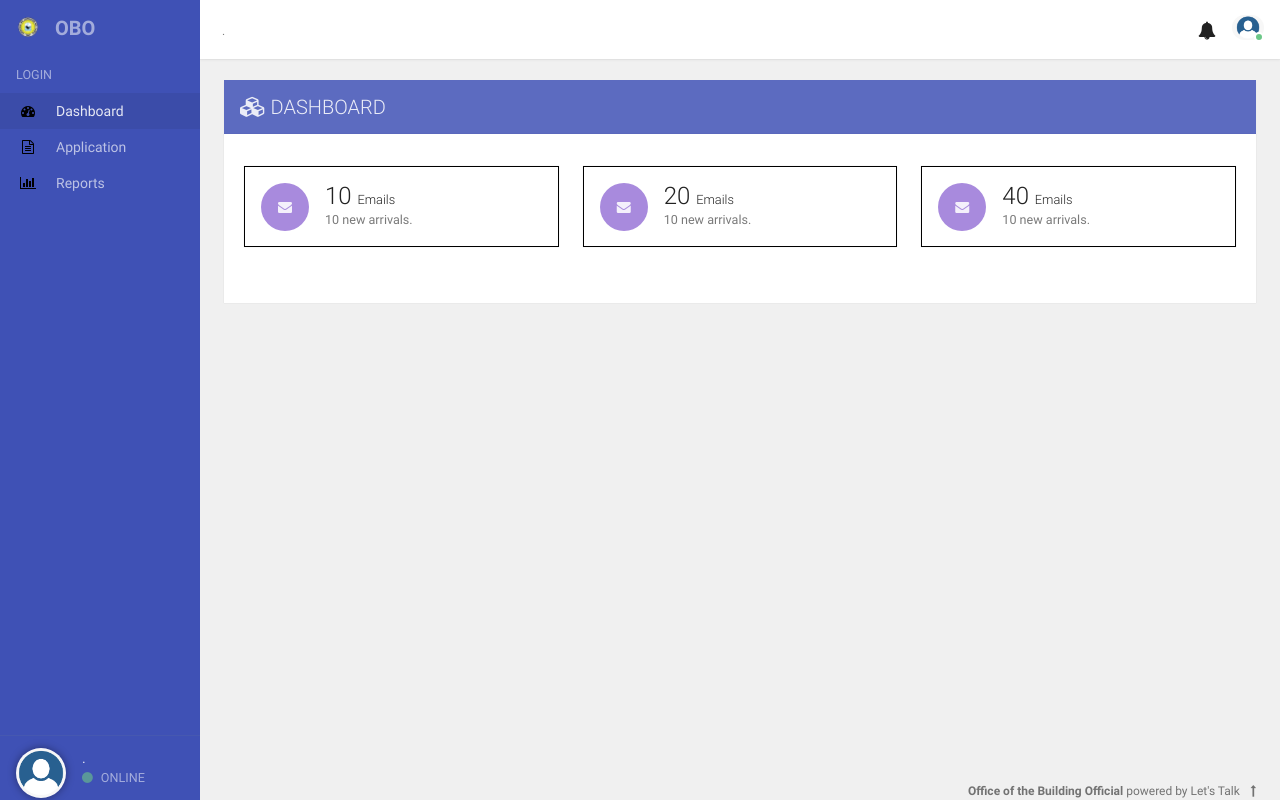
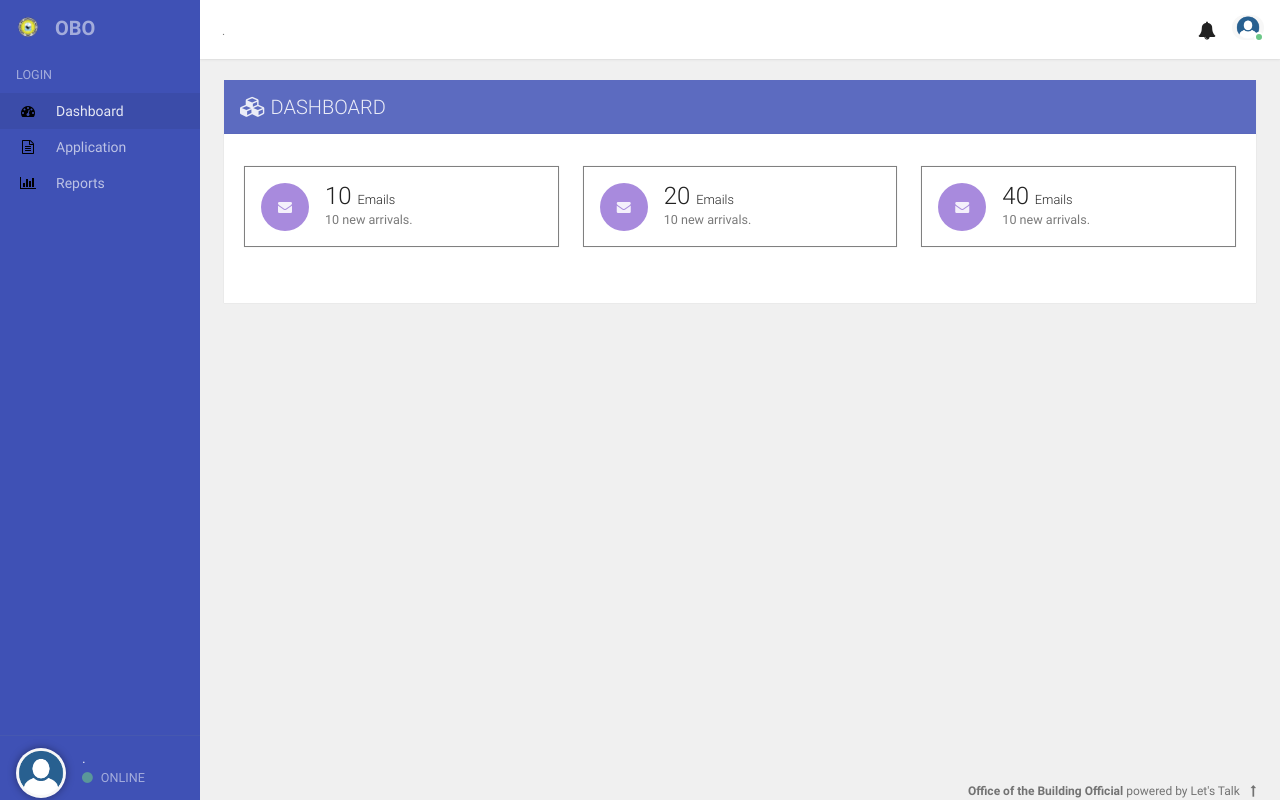
Before and after one commit to faburada05/OBO-Cadiz, a CodeIgniter app: page /database/dashboard in a window 1280 px wide. Run offline with CodeIgniter, Linux system fonts and the light colour scheme; some libraries are stand-ins or nearby versions.

Commit message:
edited the dashboard color and added folders in js assets folder

```diff
--- a/application/modules/dashboard/views/dashboard_index.php
+++ b/application/modules/dashboard/views/dashboard_index.php
@@ -18,7 +18,7 @@
 			<div class="box-body">
 				<div class="row">
 					<div class="col-xs-12 col-sm-4">
-						<div class="box p-a" style="border: 1px solid black">
+						<div class="box p-a" style="border: 1px solid gray">
 							<div class="pull-left m-r">
 								<span class="w-48 rounded accent">
 									<i class="fa fa-envelope"></i></i>
@@ -34,7 +34,7 @@
 					</div>
 
 					<div class="col-xs-12 col-sm-4">
-						<div class="box p-a" style="border: 1px solid black">
+						<div class="box p-a" style="border: 1px solid gray">
 							<div class="pull-left m-r">
 								<span class="w-48 rounded accent">
 									<i class="fa fa-envelope"></i></i>
@@ -50,7 +50,7 @@
 					</div>
 
 					<div class="col-xs-12 col-sm-4">
-						<div class="box p-a" style="border: 1px solid black">
+						<div class="box p-a" style="border: 1px solid gray">
 							<div class="pull-left m-r">
 								<span class="w-48 rounded accent">
 									<i class="fa fa-envelope"></i></i>
```
Also changed, not shown: assets/js/application_form/application_form.js (added), assets/js/dashboard/dashboard.js (added), assets/js/reports/reports.js (added).
